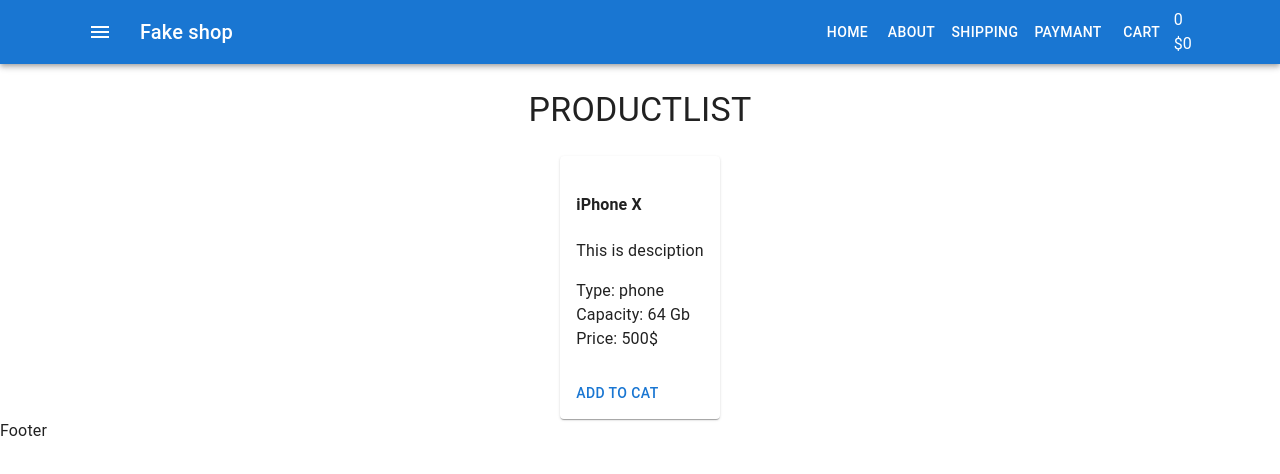
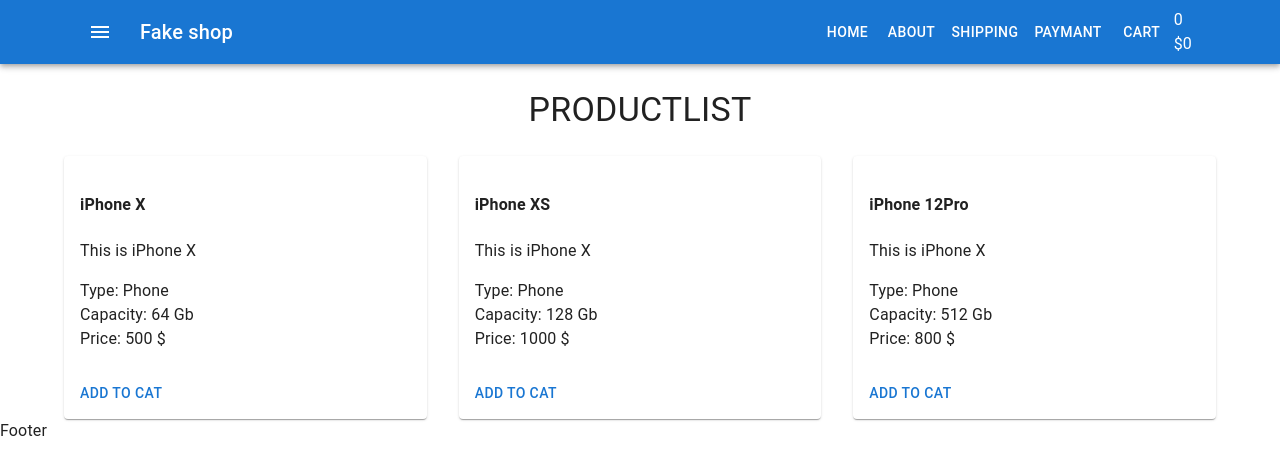
Before and after one commit to DenysShportun/react-fake-shop, a React (Create React App) app: page / in a window 1280 px wide. Shown: the top 474 px of the page. Built offline with nearby package versions, Linux system fonts and the light colour scheme.

Commit message:
add props for ProductListItems

```diff
--- a/src/components/Products/ProductListItems.tsx
+++ b/src/components/Products/ProductListItems.tsx
@@ -1,17 +1,23 @@
 import React from 'react'
 import { Button, Card, CardActions, CardContent } from '@mui/material'
 
-type Props = {}
+type Props = {
+    name: string
+    description: string
+    type: string
+    capacity: number
+    price: number
+}
 
 const PoductListItem = (props: Props) => {
     return (
         <Card>
             <CardContent>
-                <h4>iPhone X</h4>
-                <p>This is desciption</p>
-                <div>Type: phone</div>
-                <div>Capacity: 64 Gb</div>
-                <div>Price: 500$</div>
+                <h4>{props.name}</h4>
+                <p>{props.description}</p>
+                <div>Type: {props.type}</div>
+                <div>Capacity: {props.capacity} Gb</div>
+                <div>Price: {props.price} $</div>
             </CardContent>
             <CardActions>
                 <Button>Add to cat</Button>
--- a/src/components/Products/ProductsList.tsx
+++ b/src/components/Products/ProductsList.tsx
@@ -24,8 +24,32 @@
                 alignItems="center"
                 spacing={4}
             >
-                <Grid item>
-                    <ProductListItems />
+                <Grid item xs={12} sm={6} md={4}>
+                    <ProductListItems
+                        name="iPhone X"
+                        description="This is iPhone X"
+                        type="Phone"
+                        capacity={64}
+                        price={500}
+                    />
+                </Grid>
+                <Grid item xs={12} sm={6} md={4}>
+                    <ProductListItems
+                        name="iPhone XS"
+                        description="This is iPhone X"
+                        type="Phone"
+                        capacity={128}
+                        price={1000}
+                    />
+                </Grid>
+                <Grid item xs={12} sm={6} md={4}>
+                    <ProductListItems
+                        name="iPhone 12Pro"
+                        description="This is iPhone X"
+                        type="Phone"
+                        capacity={512}
+                        price={800}
+                    />
                 </Grid>
             </Grid>
         </>
```
